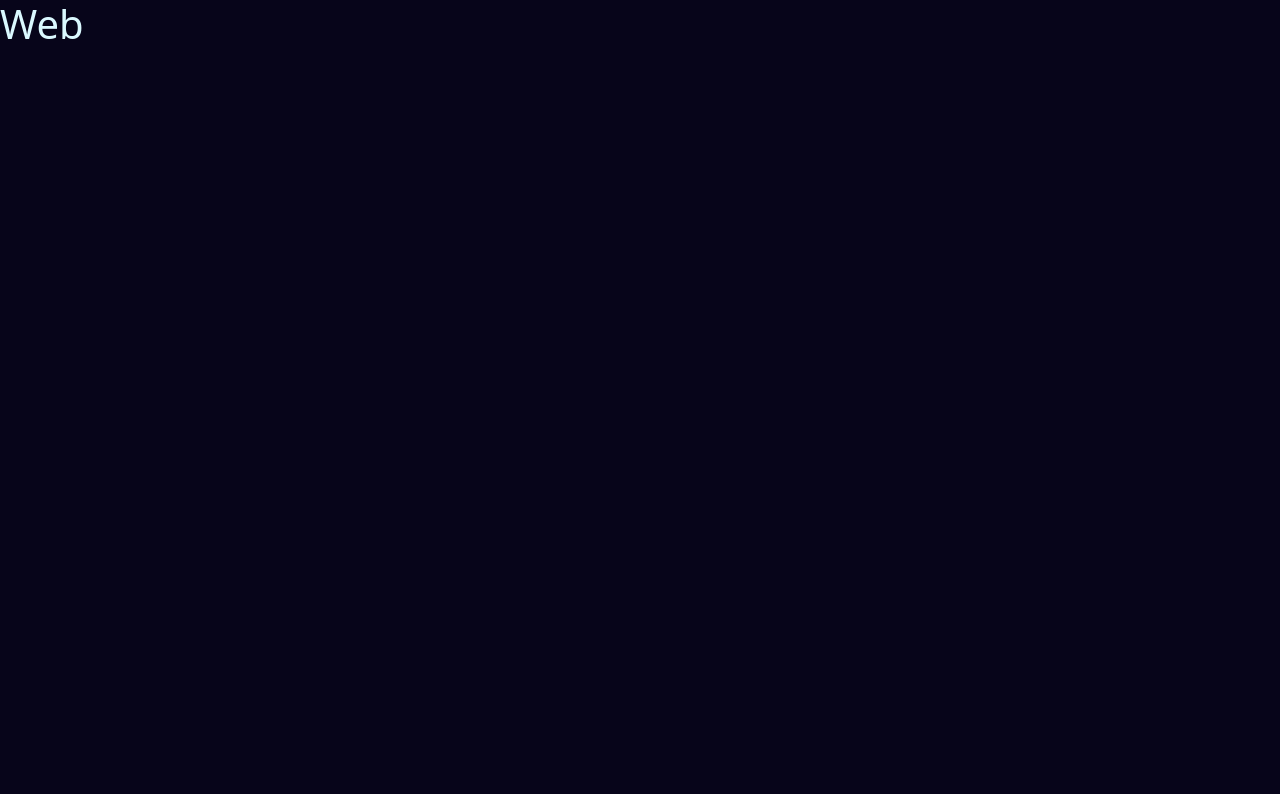
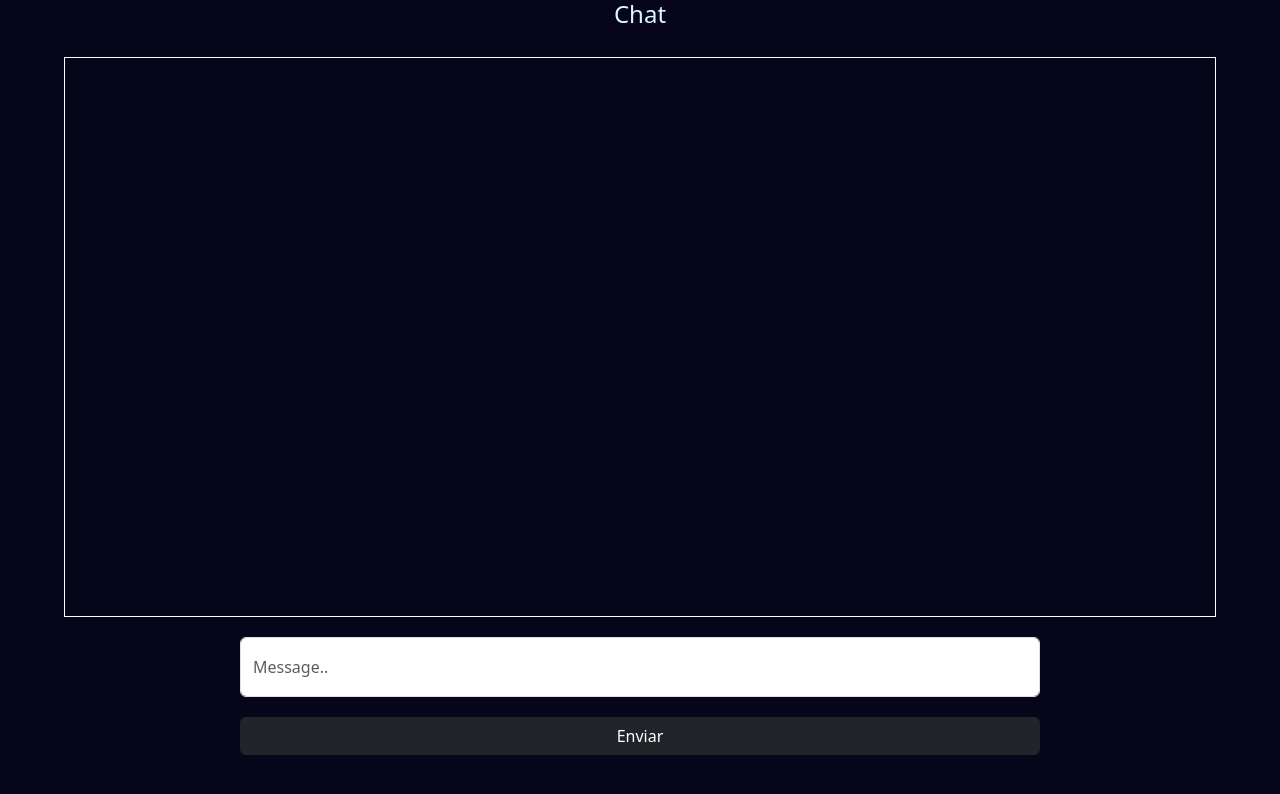
Before and after one commit to iroDevs/ChatSocket, a React (Vite) app in the folder front-end/: page /chat in a window 1280 px wide. Shown: the top 794 px of the page. Built offline with nearby package versions, Linux system fonts and the light colour scheme.

Commit message:
Front-desing feito

```diff
--- /dev/null
+++ b/front-end/src/context/UserContext.js
@@ -0,0 +1,4 @@
+import { createContext } from 'react';
+
+const UserContext = createContext();
+export default UserContext;
--- /dev/null
+++ b/front-end/src/context/UserProvider.jsx
@@ -0,0 +1,23 @@
+/* eslint-disable react/prop-types */
+import { useState } from 'react';
+import UserContext from './UserContext';
+
+
+function UserProvider({ children }) {
+  const [ username, setUsername ] = useState("")
+
+  const contextValue = {
+    username,
+    setUsername,
+  };
+
+  return (
+    <UserContext.Provider value={ contextValue }>
+      { children }
+    </UserContext.Provider>
+  );
+}
+
+
+
+export default UserProvider;
--- a/front-end/src/main.jsx
+++ b/front-end/src/main.jsx
@@ -1,6 +1,7 @@
 import React from 'react'
 import ReactDOM from 'react-dom/client'
 import { createBrowserRouter, RouterProvider } from 'react-router-dom'
+import UserProvider from './context/UserProvider.jsx'
 
 import Login from './pages/Login/Login.jsx'
 import WebChat from './pages/WebChat/WebChat.jsx'
@@ -22,6 +23,8 @@ const router = createBrowserRouter([
 
 ReactDOM.createRoot(document.getElementById('root')).render(
   <React.StrictMode>
-    <RouterProvider router={router} />
+    <UserProvider>
+      <RouterProvider router={router} />
+    </UserProvider>
   </React.StrictMode>,
 )
--- a/front-end/src/pages/Login/Login.jsx
+++ b/front-end/src/pages/Login/Login.jsx
@@ -1,20 +1,21 @@
 import './style.css';
+import { useContext ,useState} from 'react';
 import Form from 'react-bootstrap/Form';
 import Button from 'react-bootstrap/Button';
-
-
-import { useState } from 'react';
+import UserContext from '../../context/UserContext';
 
 const Login = () => {
     const [user , setUser ] = useState("")
+    const { setUsername } = useContext(UserContext)
 
     function handleChange({target: {value}}){
         setUser(value)
+        setUsername(value)
     }
 
     return (
         <div className='container-login'>
-            <form>
+            <div>
                 <h3>{user ? user : "UserName"}</h3>
                 <Form>
                     <Form.Group className="mb-3" controlId="exampleForm.ControlInput1">
@@ -22,7 +23,7 @@ const Login = () => {
                         <a href='/chat'><Button variant="dark">Entrar</Button></a>
                     </Form.Group>
                 </Form>
-            </form>
+            </div>
         </div>
     );
 }
--- a/front-end/src/pages/Login/style.css
+++ b/front-end/src/pages/Login/style.css
@@ -6,18 +6,18 @@
     align-items: center;
 }
 
-.container-login form button {
+.container-login div button {
    width: 50%;
    width: 100%;
    margin-top: 20px;
 }
 
 
-.container-login form button a {
+.container-login div button a {
     text-decoration: none;
     color: white;
  }
 
-.container-login form h3 {
+.container-login div h3 {
     text-align: center;
 }
--- a/front-end/src/pages/WebChat/WebChat.jsx
+++ b/front-end/src/pages/WebChat/WebChat.jsx
@@ -1,10 +1,17 @@
 import './style.css';
+import Form from 'react-bootstrap/Form';
+import Button from 'react-bootstrap/Button';
 
 const WebChat = () => {
     return (
-        <>
-            <h1>Web</h1>
-        </>
+        <div className="container-chat">
+            <h4>Chat</h4>
+            <div className="chat"> </div>
+            <Form>
+                <Form.Control maxLength={20}  type="text" placeholder="Message.." />
+                <Button variant="dark">Enviar</Button>
+            </Form>
+        </div>
     );
 }
 
--- a/front-end/src/pages/WebChat/style.css
+++ b/front-end/src/pages/WebChat/style.css
@@ -0,0 +1,28 @@
+.container-chat {
+
+    width: 100%;
+    height: 100vh;
+    display: flex;
+    flex-direction: column;
+    justify-content: flex-start;
+    align-items: center;
+    gap: 20px
+}
+
+.container-chat form input {
+   width: 100vh;
+   height: 60px;
+}
+
+.container-chat form button {
+    width: 100vh;
+    margin-top: 20px;
+ }
+
+.chat {
+    width: 90%;
+    height: 70vh;
+    border:1px solid #ffff;
+
+
+}
```
